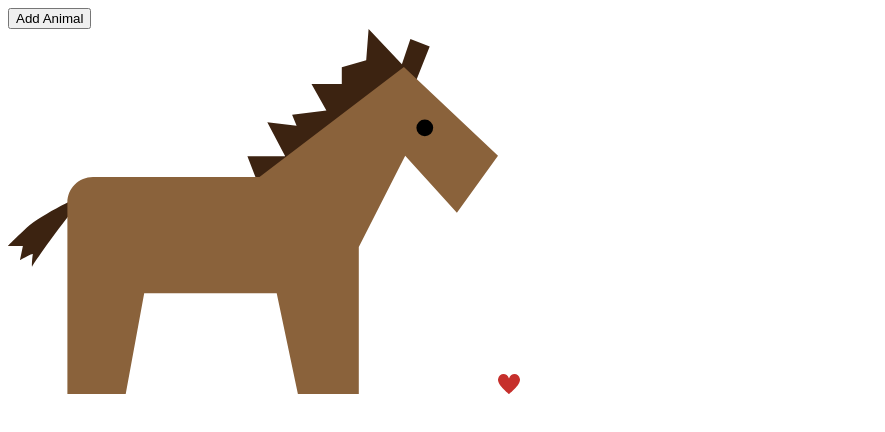
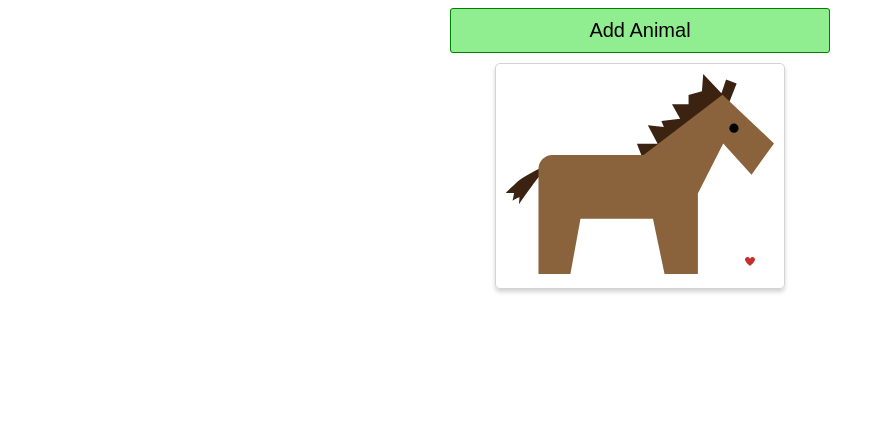
Before and after one commit to yechielklein/animals, a React (Create React App) app: page / in a window 1280 px wide. Both pictures are taken after a click on the button "Add Animal". Shown: the top 432 px of the page, without its empty margins (0-885 px from the left). Built offline with nearby package versions, Linux system fonts and the light colour scheme.

Commit message:
added styling

```diff
--- a/src/AnimalShow.css
+++ b/src/AnimalShow.css
@@ -0,0 +1,18 @@
+.animal-show {
+	position: relative;
+	border: 1px solid lightgray;
+	padding: 10px;
+	border-radius: 5px;
+	margin: 10px;
+	box-shadow: 0px 3px 4px lightgrey;
+}
+
+.animal {
+	height: 200px;
+}
+
+.heart {
+	position: absolute;
+	bottom: 10%;
+	right: 10%;
+}
--- a/src/AnimalShow.js
+++ b/src/AnimalShow.js
@@ -20,19 +20,19 @@
 };
 
 function AnimalShow({ type }) {
-	const [heartSize, setHeartSize] = useState(20);
+	const [heartSize, setHeartSize] = useState(10);
 	const handleClick = () => {
 		if (heartSize >= 200) {
 			return
 		};
 
-		setHeartSize(heartSize + 20);
+		setHeartSize(heartSize + 10);
 	};
 
 	return (
-		<div onClick={handleClick}>
-			<img src={svgMap[type]} alt={type} />
-			<img src={heart} alt="heart" height={heartSize} />
+		<div className="animal-show" onClick={handleClick}>
+			<img className="animal" src={svgMap[type]} alt={type} />
+			<img className="heart" src={heart} alt="heart" style={{width: heartSize}} />
 		</div>
 	);
 };
--- a/src/App.css
+++ b/src/App.css
@@ -0,0 +1,21 @@
+.app {
+	display: flex;
+	flex-direction: column;
+	align-items: center;
+}
+
+button {
+	background-color: lightgreen;
+	border: 1px solid green;
+	border-radius: 3px;
+	font-size: 20px;
+	padding: 10px;
+	width: 30%;
+}
+
+.animal-list {
+	display: flex;
+	flex-direction: row;
+	flex-wrap: wrap;
+	justify-content: center;
+}
--- a/src/App.js
+++ b/src/App.js
@@ -24,9 +24,9 @@
 	);
 
 	return (
-		<div>
+		<div className="app">
 			<button onClick={addAnimal}>Add Animal</button>
-			<div>{renderedAnimals}</div>
+			<div className="animal-list">{renderedAnimals}</div>
 		</div>
 	);
 };
```
